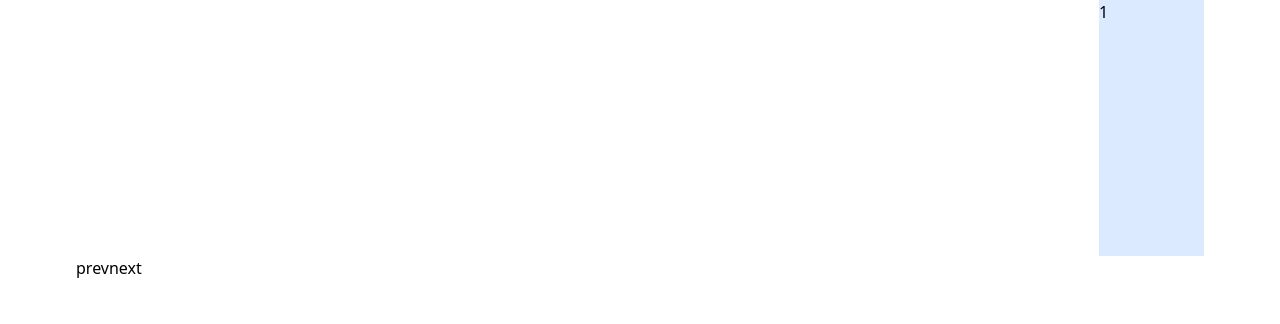
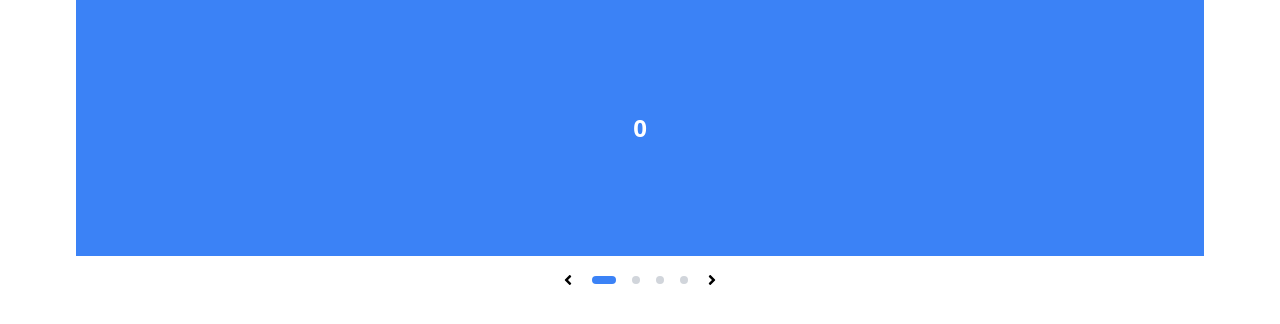
Before and after one commit to grzegorzpokorski/css-carousel, a Next.js app: page / in a window 1280 px wide. Shown: the top 324 px of the page. Built offline with nearby package versions, Linux system fonts and the light colour scheme.

Commit message:
feat: make slider more flexible

```diff
--- a/package.json
+++ b/package.json
@@ -1,5 +1,5 @@
 {
-  "name": "slider",
+  "name": "css-carousel",
   "version": "0.1.0",
   "private": true,
   "scripts": {
@@ -17,6 +17,8 @@
     "next": "13.2.4",
     "react": "18.2.0",
     "react-dom": "18.2.0",
+    "react-icons": "^4.8.0",
+    "tailwind-merge": "^1.11.0",
     "typescript": "5.0.3"
   },
   "devDependencies": {
--- a/src/app/page.tsx
+++ b/src/app/page.tsx
@@ -1,72 +1,21 @@
 "use client";
 
+import { Slider } from "@/components/slider/slider";
 import { Inter } from "next/font/google";
-import { useEffect, useRef, useState } from "react";
 
 const inter = Inter({ subsets: ["latin"] });
 
 export default function Home() {
-  const [c, setC] = useState<number | null>(null);
-  const sliderRef = useRef<HTMLUListElement>(null);
-
-  useEffect(() => {
-    const x = document.getElementById(`slide-${c}`);
-    sliderRef.current?.scrollTo(x?.offsetLeft || 0, 0);
-  }, [c]);
-
   return (
     <main className="w-full max-w-6xl mx-auto px-3">
-      <div className="w-full">
-        <ul
-          className="overflow-hidden flex flex-row gap-6 scroll-smooth snap-mandatory snap-x"
-          ref={sliderRef}
-        >
-          <li
-            className="min-w-[calc(100%*4/5)] bg-blue-100 h-64 snap-start ml-[100%]"
-            id="slide-1"
-          >
-            1
-          </li>
-          <li
-            className="min-w-[calc(100%*4/5)] bg-blue-200 h-64 snap-start"
-            id="slide-2"
-          >
-            2
-          </li>
-          <li
-            className="min-w-[calc(100%*4/5)] bg-blue-300 h-64 snap-start"
-            id="slide-3"
-          >
-            3
-          </li>
-          <li
-            className="min-w-[calc(100%*4/5)] bg-blue-400 h-64 snap-start"
-            id="slide-4"
-          >
-            4
-          </li>
-          <li
-            className="min-w-[calc(100%*4/5)] bg-blue-500 h-64 snap-start"
-            id="slide-5"
-          >
-            5
-          </li>
-        </ul>
-        <button
-          onClick={() =>
-            setC((prev) => (prev === null ? 5 : prev === 1 ? 5 : prev - 1))
-          }
-        >
-          prev
-        </button>
-        <button
-          onClick={() =>
-            setC((prev) => (prev == null ? 2 : prev === 5 ? 1 : prev + 1))
-          }
-        >
-          next
-        </button>
-      </div>
+      <Slider
+        slides={[
+          { id: 0, content: <>0</> },
+          { id: 1, content: <>1</> },
+          { id: 2, content: <>2</> },
+          { id: 3, content: <>3</> },
+        ]}
+      />
     </main>
   );
 }
--- /dev/null
+++ b/src/components/slider/slider.tsx
@@ -0,0 +1,62 @@
+import { ReactNode, useEffect, useRef, useState } from "react";
+import { FaAngleLeft } from "react-icons/fa";
+import { twMerge } from "tailwind-merge";
+import { useSlider } from "./useSlider";
+
+export const Slider = ({
+  slides,
+}: {
+  slides: { content: ReactNode; id: number }[];
+}) => {
+  const {
+    scrollToThePreviousSlide,
+    scrollToTheNextSlide,
+    setSlide,
+    sliderRef,
+    currentSlide,
+  } = useSlider();
+
+  return (
+    <div className="w-full">
+      <ul
+        className="overflow-hidden flex flex-row gap-6 scroll-smooth snap-mandatory snap-x"
+        ref={sliderRef}
+      >
+        {slides.map((slide) => (
+          <li
+            key={slide.id}
+            className="min-w-[calc(100%)] bg-blue-500 h-64 snap-center flex flex-col items-center justify-center text-white font-bold text-2xl"
+            data-role="slide"
+          >
+            {slide.content}
+          </li>
+        ))}
+      </ul>
+      <div className="flex flex-row justify-center items-center py-2">
+        <button onClick={scrollToThePreviousSlide} className="p-2">
+          <FaAngleLeft />
+          <span className="sr-only">poprzedni slajd</span>
+        </button>
+        <ul className="list-none flex flex-row flex-wrap items-center justify-center">
+          {slides.map((_, i) => (
+            <li key={i} className="flex flex-col items-center">
+              <button className="p-2" onClick={() => setSlide(i)}>
+                <span
+                  className={twMerge(
+                    "block w-2 h-2 bg-gray-300 hover:bg-blue-500 rounded-full transition-all duration-300",
+                    currentSlide === i && "w-6 bg-blue-500",
+                  )}
+                ></span>
+                <span className="sr-only">przejdź do {i + 1} slajdu</span>
+              </button>
+            </li>
+          ))}
+        </ul>
+        <button onClick={scrollToTheNextSlide} className="p-2">
+          <FaAngleLeft className="rotate-180" />
+          <span className="sr-only">następny slajd</span>
+        </button>
+      </div>
+    </div>
+  );
+};
--- /dev/null
+++ b/src/components/slider/useSlider.tsx
@@ -0,0 +1,53 @@
+import { useEffect, useRef, useState } from "react";
+
+export const useSlider = () => {
+  const sliderRef = useRef<HTMLUListElement>(null);
+  const [slides, setSlides] = useState<NodeListOf<HTMLLIElement>>();
+  const [currentSlide, setCurrentSlide] = useState(0);
+
+  useEffect(() => {
+    if (sliderRef.current !== null) {
+      setSlides(sliderRef.current.querySelectorAll('[data-role="slide"]'));
+    }
+  }, []);
+
+  useEffect(() => {
+    if (
+      currentSlide !== null &&
+      sliderRef.current !== null &&
+      slides !== undefined
+    ) {
+      sliderRef.current.scrollTo(slides[currentSlide].offsetLeft, 0);
+    }
+  }, [currentSlide, slides]);
+
+  const scrollToThePreviousSlide = () => {
+    if (slides !== undefined) {
+      setCurrentSlide((prev) =>
+        prev === null
+          ? slides.length - 1
+          : prev === 0
+          ? slides.length - 1
+          : prev - 1,
+      );
+    }
+  };
+
+  const scrollToTheNextSlide = () => {
+    if (slides !== undefined) {
+      setCurrentSlide((prev) =>
+        prev === null ? 1 : prev === slides.length - 1 ? 0 : prev + 1,
+      );
+    }
+  };
+
+  const setSlide = (i: number) => setCurrentSlide(i);
+
+  return {
+    scrollToThePreviousSlide,
+    scrollToTheNextSlide,
+    setSlide,
+    sliderRef,
+    currentSlide,
+  };
+};
```
Also changed, not shown: 2 other files (tests, documents, lock files or other folders).
